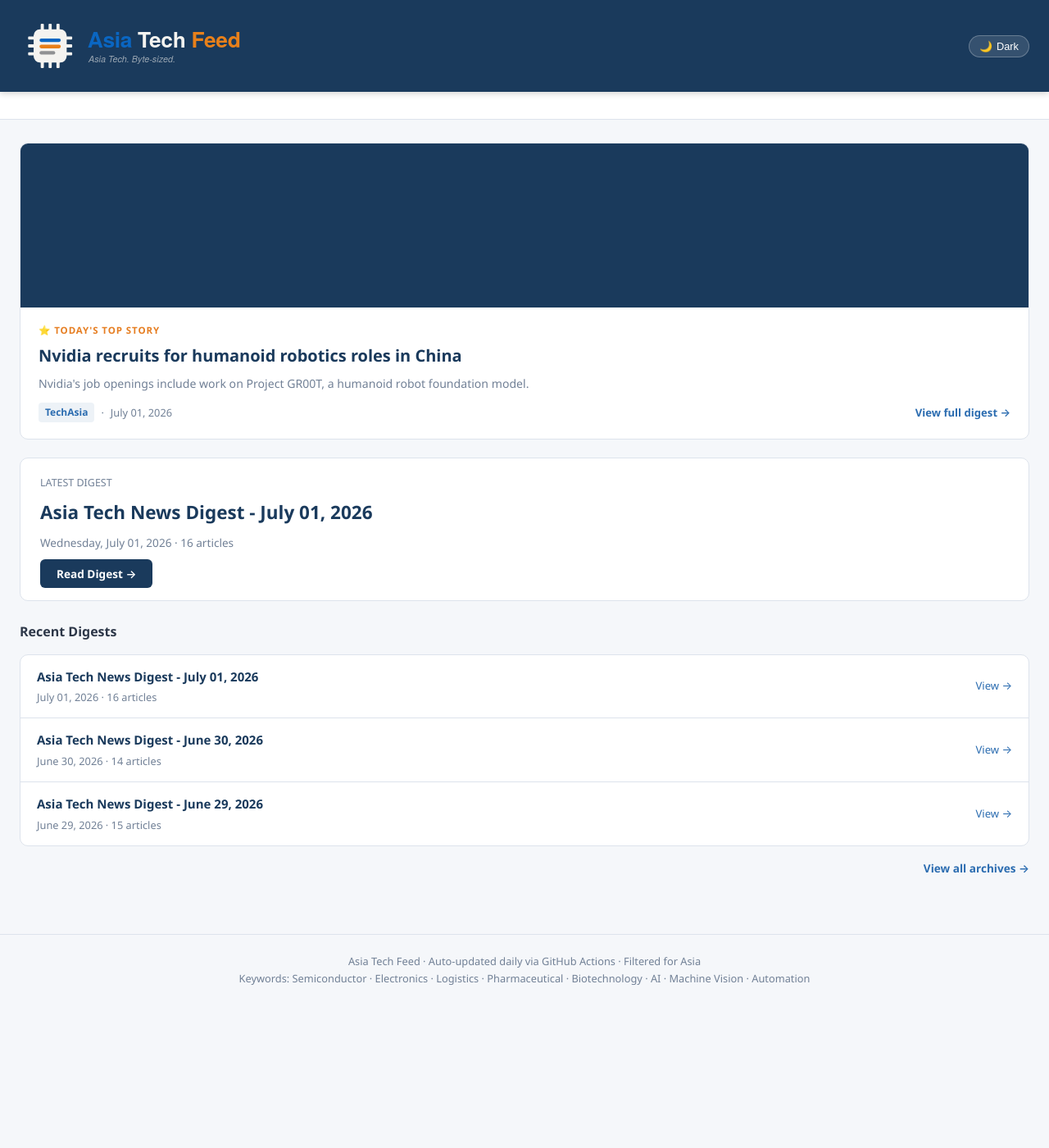
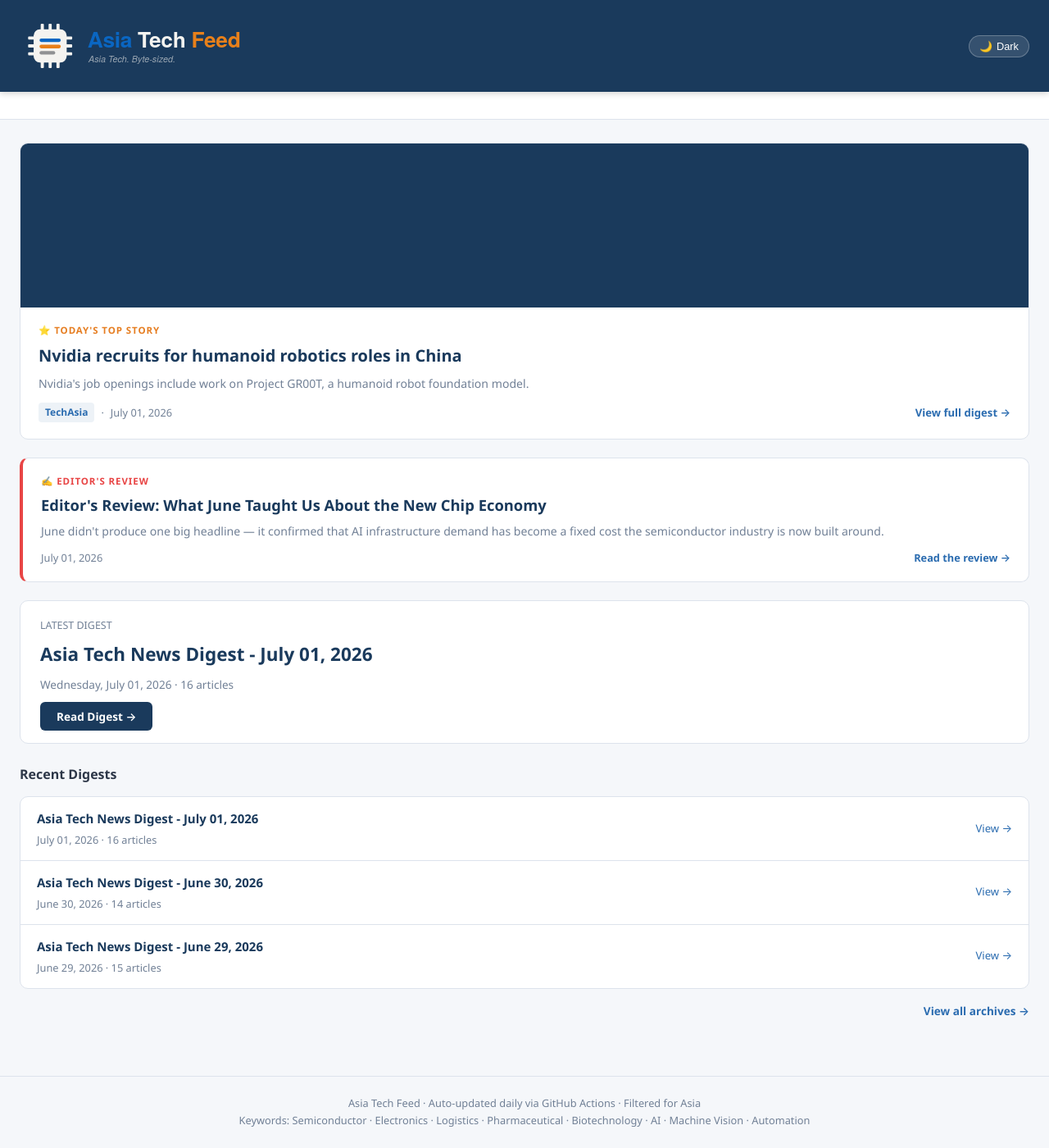
Before and after one commit to asiatechfeed/Asia-Tech-Feed, a Jekyll site: the page built from index.html, in a window 1280 px wide and 1400 px high, scrolled down 55 px. Shown: the whole window at 82% size. Built offline with Jekyll 4.4.1, drawn with Linux system fonts in a browser that asks for light colours; a script that is not in the unit is left out; the list of posts is cut into pages by our own code; before the commit the page ends 1281 px from its top, so only the background shows below that.

Commit message:
feat: add Editor's Review article type + June 'What June Taught Us' piece

```diff
--- /dev/null
+++ b/_posts/2026-07-01-editors-review-what-june-taught-us-about-the-new-chip-economy.md
@@ -0,0 +1,24 @@
+---
+layout: editorial
+title: "Editor's Review: What June Taught Us About the New Chip Economy"
+date: 2026-07-01 09:00:00 +0800
+archive_date: 2026-06-30
+author: "Colin Tan, Editor"
+excerpt: "June didn't produce one big headline — it confirmed that AI infrastructure demand has become a fixed cost the semiconductor industry is now built around."
+---
+
+June didn't produce a single headline big enough to define the month. Instead, it did something more useful — it confirmed a pattern that's been building since spring, and forced anyone still describing this as a "chip shortage" to update their vocabulary. What we watched unfold across four weeks wasn't scarcity. It was the semiconductor industry quietly restructuring around a permanent new buyer, and everyone else scrambling to reposition around that fact.
+
+Memory stopped behaving like a commodity. The clearest signal came mid-month, when reporting confirmed DRAM prices are on track to climb roughly 148% year-over-year in 2026, with NAND not far behind at over 100%. That's not a supply hiccup correcting itself in a quarter — it's a structural repricing. The mechanism is almost mundane: cleanroom capacity, not chip design or capital, is the actual bottleneck, and new fabs from Samsung and SK hynix won't come fully online until 2027–2028. In the meantime, AI buyers are simply outbidding everyone else for existing capacity. One data point that stuck with our team: Samsung's own semiconductor division reportedly turned down internal RAM orders from its mobile unit because AI customers were paying more for the same silicon. When a company starts rationing against itself, that's not a cycle — it's a reallocation of the entire industry's output toward one customer category.
+
+Nvidia and SK hynix made that reallocation official. Their multiyear partnership, announced June 7, formalizes co-development of next-generation memory specifically for AI infrastructure — spanning the Vera Rubin supercomputer line, Vera CPUs, and Jetson Thor robotics computing. Pair that with Nvidia's growing appetite for LPDDR — mobile-grade memory increasingly diverted into AI servers and AI PCs — and the read is straightforward: the boundary between "phone memory" and "data center memory" is dissolving, and phone makers are on the losing end of that merger.
+
+Export policy spent June contradicting itself, which is itself the story. Washington held off adding DeepSeek and memory maker ChangXin to its trade blacklist despite flagging both as security risks — even as, days later, Commerce sent Anthropic's CEO a letter described as the most aggressive federal intervention yet aimed at a frontier AI lab. Add the EU's stated interest in accessing top-tier American models, voiced by von der Leyen mid-month, and June's export-control posture reads less like coherent strategy and more like triage: the US is trying to simultaneously restrict rivals, discipline domestic labs, and keep allies dependent on its model stack. Sovereign-AI strategies — the kind now being drafted in Seoul, Brussels, and elsewhere — aren't a hedge against this anymore. They're a direct response to how unpredictable that triage looks from the outside.
+
+South Korea gave the clearest institutional answer to that unpredictability. Late-month reporting on President Lee Jae Myung's "tripolar" investment plan — an 800 trillion-won commitment spanning semiconductors, physical AI, and AI data center buildout, with Samsung and SK Group as anchor participants — reads as a national-scale bet that memory dominance and AI infrastructure are now the same industrial policy, not two adjacent ones. Korean chip exports were on pace for their strongest growth since 1978 by month's end, with semiconductors alone accounting for over 40% of total exports. That's not organic demand recovery. That's a country repositioning its entire export base around one customer category, the same way Samsung's fabs already have.
+
+Elsewhere, the "physical AI" thread kept surfacing in smaller signals. Agentic AI's push into IC design productivity, new packaging leadership hires at Intel Foundry aimed at advanced packaging, and Imec/Sony's backside-connectivity breakthrough for 3D chip integration all point the same direction: the frontier of competition is shifting from raw compute toward the packaging, interconnect, and manufacturing-automation layers underneath it. None of these individually made a headline. Together, they're the infrastructure layer catching up to the demand signal memory pricing already sent.
+
+The through-line for AsiaTechFeed readers: every one of June's stories — pricing, partnerships, export policy, national investment — is downstream of the same fact. AI infrastructure demand has stopped being a forecast and become a fixed cost that the rest of the semiconductor economy is now built around. July's question isn't whether that holds. It's who gets squeezed hardest while it does.
+
+*— Colin Tan, Editor*
--- a/assets/css/style.css
+++ b/assets/css/style.css
@@ -347,6 +347,67 @@
   font-size: 0.82rem;
 }
 .top-story-digest-link:hover { text-decoration: underline; }
+
+/* EDITOR'S REVIEW TEASER (homepage) */
+.editorial-teaser {
+  display: block;
+  background: var(--card-bg);
+  border: 1px solid var(--border);
+  border-left: 4px solid var(--accent);
+  border-radius: 10px;
+  padding: 18px 22px;
+  margin-bottom: 22px;
+  text-decoration: none;
+  color: inherit;
+}
+.editorial-teaser-label {
+  font-size: 0.72rem;
+  font-weight: 700;
+  letter-spacing: 0.08em;
+  text-transform: uppercase;
+  color: var(--accent);
+  margin-bottom: 8px;
+}
+.editorial-teaser-title {
+  font-size: 1.15rem;
+  font-weight: 700;
+  color: var(--primary);
+  margin: 0 0 8px;
+  line-height: 1.35;
+}
+.editorial-teaser-summary {
+  font-size: 0.88rem;
+  color: var(--muted);
+  line-height: 1.6;
+  margin: 0 0 10px;
+}
+.editorial-teaser-meta {
+  display: flex;
+  justify-content: space-between;
+  align-items: center;
+  font-size: 0.8rem;
+  color: var(--muted);
+}
+.editorial-teaser-cta { color: #2b6cb0; font-weight: 600; }
+.editorial-teaser:hover .editorial-teaser-title { text-decoration: underline; }
+
+/* EDITORIAL POST PAGE */
+.editorial-page { max-width: 760px; margin: 0 auto; }
+.editorial-badge {
+  display: inline-block;
+  font-size: 0.72rem;
+  font-weight: 700;
+  letter-spacing: 0.08em;
+  text-transform: uppercase;
+  color: #fff;
+  background: var(--accent);
+  padding: 4px 10px;
+  border-radius: 4px;
+  margin-bottom: 12px;
+}
+.editorial-content { font-size: 1rem; line-height: 1.8; color: var(--text); }
+.editorial-content p { margin-bottom: 18px; }
+.editorial-content p:last-child { font-style: italic; color: var(--muted); margin-bottom: 0; }
 
 /* PAGINATION */
 .pagination { display: flex; justify-content: center; gap: 8px; margin-top: 28px; }
--- a/index.html
+++ b/index.html
@@ -3,7 +3,11 @@
 title: Latest News
 ---
 
-{% assign latest = site.posts.first %}
+{% assign digest_posts = site.posts | where_exp: "p", "p.layout != 'editorial'" %}
+{% assign editorial_posts = site.posts | where: "layout", "editorial" %}
+{% assign latest_editorial = editorial_posts.first %}
+
+{% assign latest = digest_posts.first %}
 {% if latest.featured_title %}
 <div class="top-story-card">
   {% unless latest.featured_image == blank %}
@@ -27,14 +31,28 @@
 </div>
 {% endif %}
 
-{% if site.posts.size == 0 %}
+{% if latest_editorial %}
+<a href="{{ latest_editorial.url | relative_url }}" class="editorial-teaser">
+  <div class="editorial-teaser-label">&#9997;&#65039; Editor's Review</div>
+  <h2 class="editorial-teaser-title">{{ latest_editorial.title }}</h2>
+  {% if latest_editorial.excerpt %}
+  <p class="editorial-teaser-summary">{{ latest_editorial.excerpt | strip_html }}</p>
+  {% endif %}
+  <div class="editorial-teaser-meta">
+    <span>{{ latest_editorial.date | date: "%B %d, %Y" }}</span>
+    <span class="editorial-teaser-cta">Read the review &rarr;</span>
+  </div>
+</a>
+{% endif %}
+
+{% if digest_posts.size == 0 %}
 <div style="background:#fff; border-radius:10px; padding:40px; text-align:center; border:1px solid #dde3ec;">
   <h2 style="color:#1a3a5c; margin-bottom:10px;">No digests published yet</h2>
   <p style="color:#718096;">The first digest will appear here after the GitHub Actions workflow runs.</p>
 </div>
 {% else %}
 
-{% assign latest = site.posts.first %}
+{% assign latest = digest_posts.first %}
 <div style="background:#fff; border:1px solid #dde3ec; border-radius:10px; padding:20px 24px; margin-bottom:24px;">
   <div style="font-size:0.78rem; color:#718096; margin-bottom:6px;">LATEST DIGEST</div>
   <h2 style="color:#1a3a5c; margin-bottom:8px;">
@@ -50,7 +68,7 @@
 
 <h3 style="margin-bottom:14px; font-size:1rem; color:#2d3748;">Recent Digests</h3>
 <div style="background:#fff; border-radius:10px; overflow:hidden; border:1px solid #dde3ec;">
-{% for post in site.posts limit:3 %}
+{% for post in digest_posts limit:3 %}
 <div class="digest-item" style="padding:14px 20px; border-bottom:1px solid #dde3ec; display:flex; justify-content:space-between; align-items:center; {% if forloop.last %}border-bottom:none;{% endif %}">
   <div>
     <a href="{{ post.url | relative_url }}" style="font-weight:600; color:#1a3a5c; text-decoration:none;">
@@ -65,9 +83,10 @@
 {% endfor %}
 </div>
 
-{% if site.posts.size > 3 %}
+{% if digest_posts.size > 3 %}
 <div style="margin-top:14px; text-align:right;">
   <a href="{{ '/archive' | relative_url }}" style="font-size:0.85rem; color:#2b6cb0; text-decoration:none; font-weight:600;">View all archives &rarr;</a>
 </div>
 {% endif %}
+
 {% endif %}
```
Also changed, not shown: _layouts/editorial.html (added, +19 -0 lines), archive.md (+6 -3 lines).
